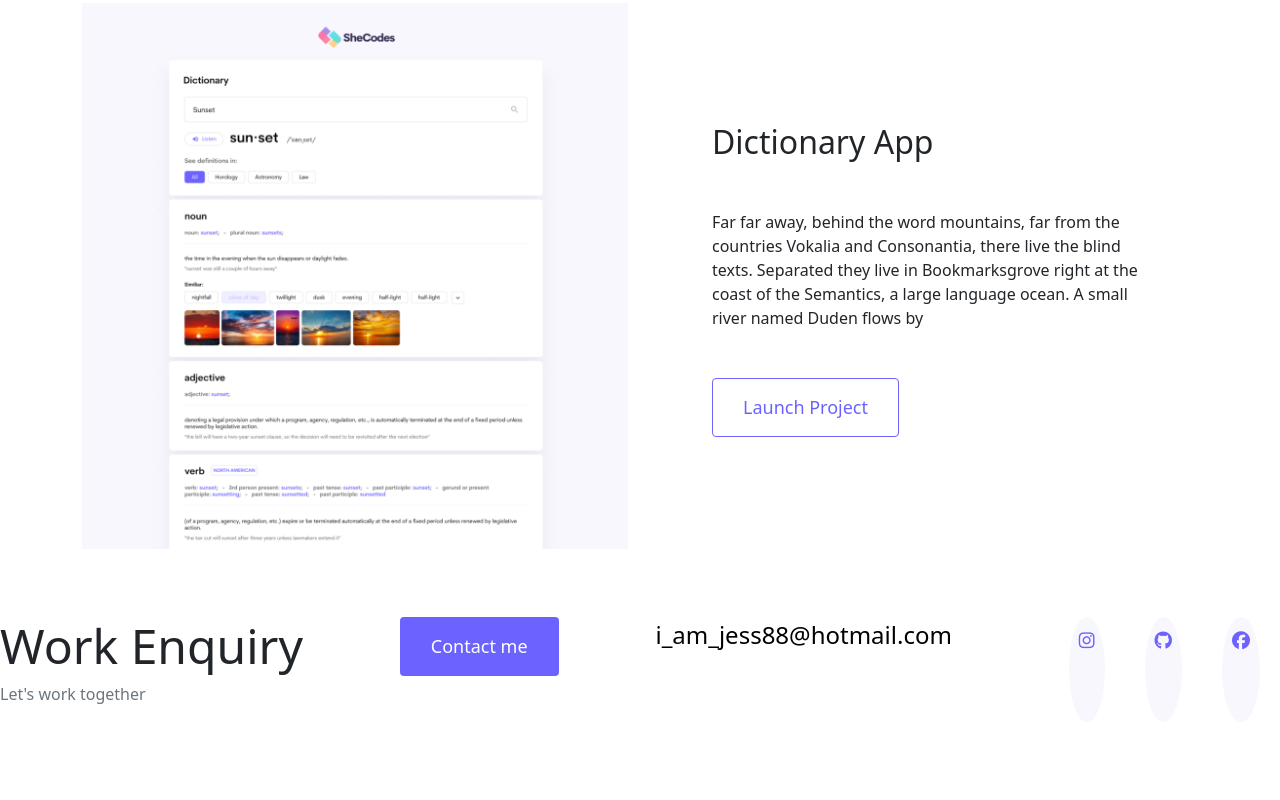
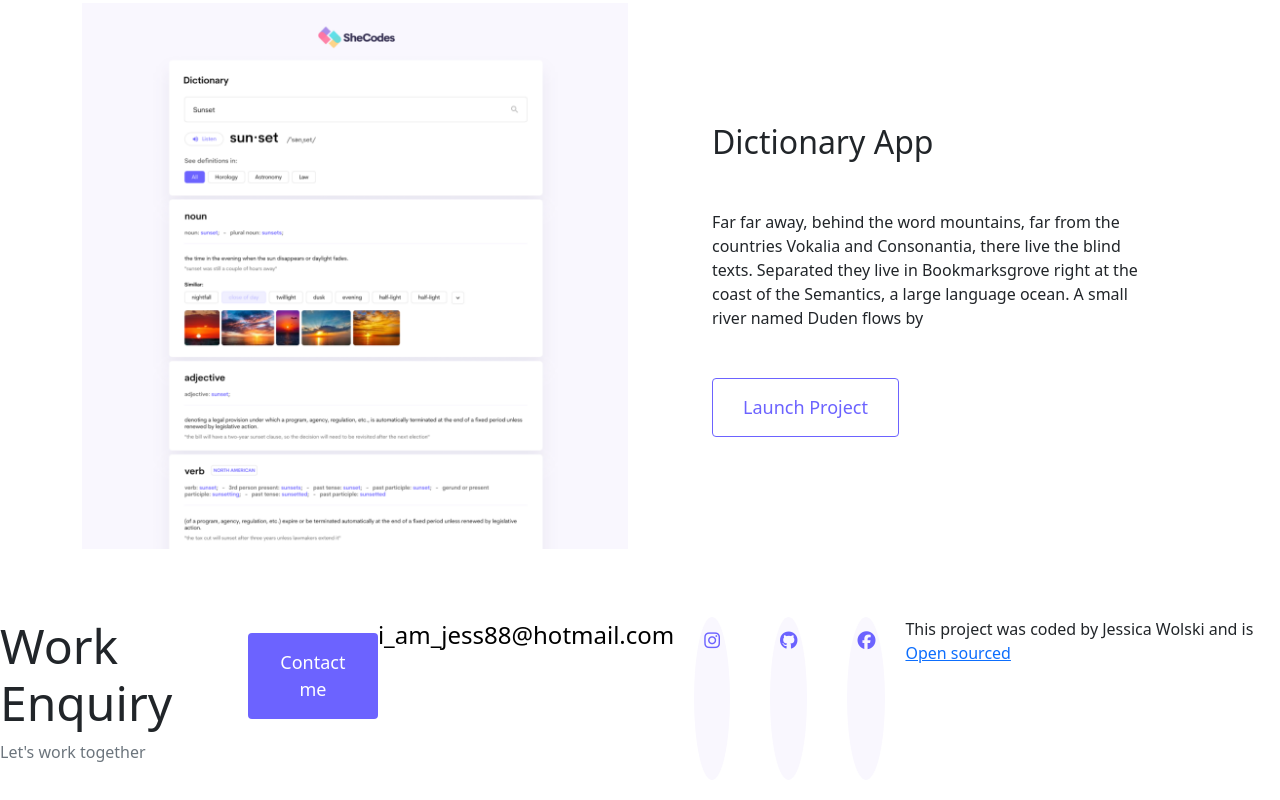
Before and after one commit to Jessw1988/portfolio-project-new, a plain HTML site: page index.html in a window 1280 px wide. Shown: the part 1961-2761 px from the top of the page. Drawn offline with nearby package versions, Linux system fonts and the light colour scheme; a web font is replaced by a local one.

Commit message:
added to footer and SEO to other parts of home page
added to footer and also added some SEO to other parts of home page

```diff
--- a/index.html
+++ b/index.html
@@ -124,16 +124,19 @@
           <p class="text-muted"> Let's work together</p>
           </div>
           <div>
-          <a href="" class="btn btn-branding"> Contact me</a>
+          <a href="/contact.html" class="btn btn-branding mt-3" title="Contact Jessica Wolski"> Contact me</a>
           </div>
-        <div class="d-flex justify-content-center">
-        <a href="mailto:i_am_jess88@hotmail.com" class="email-link">i_am_jess88@hotmail.com</a>
+        <div class="d-flex justify-content-center mb-5">
+        <a href="mailto:i_am_jess88@hotmail.com" class="email-link" title="email Jessica Wolski">i_am_jess88@hotmail.com</a>
         </div>
         <div class="social-links text-center d-flex justify-content-center">
-        <a href="www.instagram.com/jesswolski" target="blank"> <i class="fab fa-instagram"></i></a>
-        <a href="www.github.com/jesswolski" target="blank"> <i class="fab fa-github"></i></a>
-        <a href="www.facebook.com/jesswolskicode" target="blank"> <i class="fab fa-facebook"></i></a>
+        <a href="www.instagram.com/jesswolski" target="blank" title="instragram profile"> <i class="fab fa-instagram"></i></a>
+        <a href="www.github.com/jesswolski" target="blank" title="github profile"> <i class="fab fa-github"></i></a>
+        <a href="www.facebook.com/jesswolskicode" target="blank" title="facebook profile"> <i class="fab fa-facebook"></i></a>
         </div>
+        <p> This project was coded by Jessica Wolski and is
+        <a href="https://github.com/Jessw1988/portfolio-project-new" target="blank"> Open sourced</a>
+        </p>
         </div>
       </footer>
     </div>
```
Also changed, not shown: work.html (+4 -4 lines).
